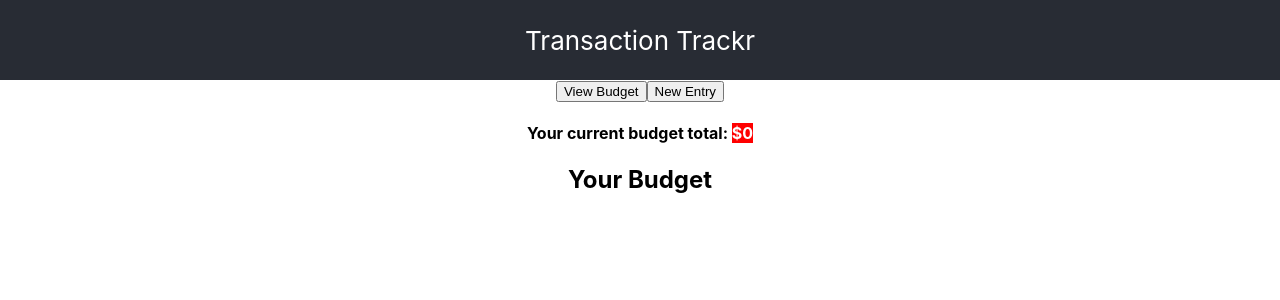
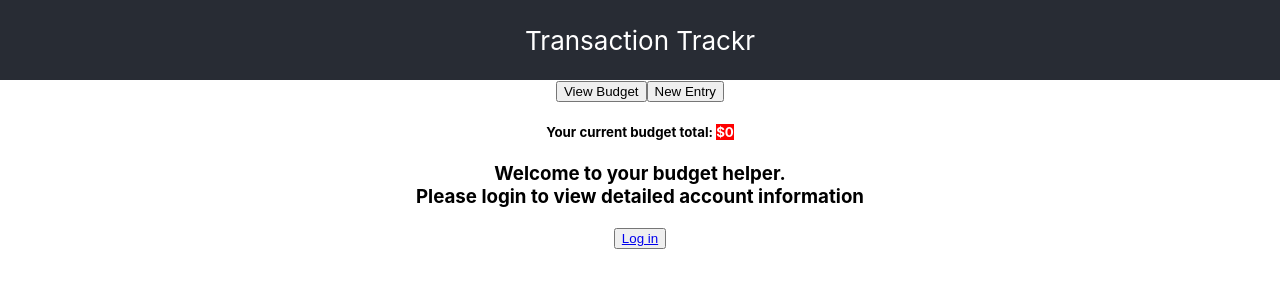
Before and after one commit to SuperNinjaEv/budgeting_app_front_end, a React (Create React App) app: page / in a window 1280 px wide. Shown: the top 300 px of the page. Built offline with nearby package versions, Linux system fonts and the light colour scheme; no server answers.

Commit message:
Modified total to run on first page, had to move to separate component

```diff
--- a/src/components/TransIndex.js
+++ b/src/components/TransIndex.js
@@ -8,7 +8,7 @@ const API = process.env.REACT_APP_API_URL;
 export default function TransIndex({ total, setTotal }) {
 
     const [transactions, setTransactions] = useState([]);
-    let totalSum = 0;
+
 
     useEffect(() => {
         const fetchTransactions = async () => {
@@ -24,9 +24,10 @@ export default function TransIndex({ total, setTotal }) {
         fetchTransactions()
     }, [])
 
-    useEffect(() => {
-        setTotal(totalSum);
-    });
+    let totalSum = 0;
+    // useEffect(() => {
+    //     setTotal(totalSum);
+    // });
 
     // My initial attempts to get total working, created an infinite loop bc it was running with every page render.  Once I buried it in a separate useEffect call, I was able to control when setTotal was used which resolved the issue.
     // function calculateTotal(transactions) {
@@ -64,11 +65,11 @@ export default function TransIndex({ total, setTotal }) {
                     {transactions.map((transaction, index) => {
                         console.log(transaction);
 
-                        if (transaction.deposit) {
-                            totalSum += transaction.amount;
-                        } else {
-                            totalSum -= transaction.amount;
-                        };
+                        // if (transaction.deposit) {
+                        //     totalSum += transaction.amount;
+                        // } else {
+                        //     totalSum -= transaction.amount;
+                        // };
 
                         return (
 
--- a/src/components/TransTotal.js
+++ b/src/components/TransTotal.js
@@ -2,11 +2,39 @@ import axios from "axios";
 import { useState, useEffect } from "react";
 const API = process.env.REACT_APP_API_URL;
 
-
+// TOTAL CALCULATION & COLOR CODING COMPONENT
 export default function TransTotal({ total, setTotal }) {
 
     const [transactions, setTransactions] = useState([]);
+    let totalSum = 0;
 
+    // Initial fetch of data on page render
+    useEffect(() => {
+        const fetchTransactions = async () => {
+            try {
+                const res = await axios.get(`${API}/transactions`);
+                console.log(res.data);
+                setTransactions(res.data);
+            } catch (err) {
+                console.log(err);
+            }
+        }
+        fetchTransactions()
+    }, [])
+
+    // Maps through transaction array, checks the deposit boolean value & add/subtracts to total
+    useEffect(() => {
+        transactions.map((transaction) => {
+            if (transaction.deposit) {
+                return totalSum += transaction.amount;
+            } else {
+                return totalSum -= transaction.amount;
+            }
+        })
+        setTotal(totalSum);
+    });
+
+    // Color Coding for total state
     function totalColors() {
         if (total <= 0) {
             return { backgroundColor: "red", color: "white" }
@@ -17,30 +45,7 @@ export default function TransTotal({ total, setTotal }) {
         }
     };
 
-    useEffect(() => {
-        const fetchTransactions = async () => {
-            try {
-                const res = await axios.get(`${API}/transactions`);
-                console.log(res.data);
-                setTransactions(res.data);
-                calculateTotal(transactions)
-            } catch (err) {
-                console.log(err);
-            }
-        }
-        fetchTransactions()
-    }, [])
-
-    function calculateTotal(transactions) {
-        transactions.map((transaction) => {
-            if (transaction.deposit) {
-                setTotal(total + transaction.amount);
-            } else {
-                setTotal(total - transaction.amount);
-            }
-        })
-    };
     return (
-        <h4>Your current budget total: <span style={totalColors()}> ${total}</span></h4>
+        <h5>Your current budget total: <span style={totalColors()}> ${total}</span></h5>
     )
 };
--- a/src/pages/Home.js
+++ b/src/pages/Home.js
@@ -1,8 +1,10 @@
+import { Link } from "react-router-dom"
 
-export default function Home(){
+export default function Home() {
     return (
         <div className="Home">
-            <h2>Your Budget</h2>
+            <h3>Welcome to your budget helper.  <br />Please login to view detailed account information</h3>
+            <button><Link to={'/transactions'}>Log in</Link></button>
         </div>
     )
 }
```
